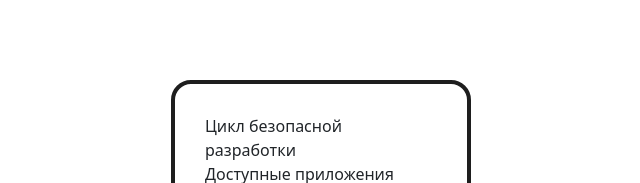
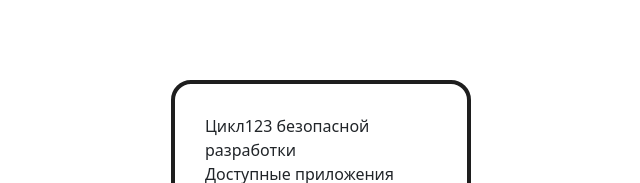
Before and after one commit to maksim312321/sdl_frontend, a website built with webpack: page src/frontend/index.html in a window 1280 px wide. Shown: the top 183 px of the page, 319-959 px from the left. Built offline with nearby package versions, Linux system fonts and the light colour scheme.

Commit message:
test commit with webpack commands

```diff
--- a/src/backend/index.js
+++ b/src/backend/index.js
@@ -1,7 +1,6 @@
 #!/usr/bin/env node
 import express from 'express';
 import path from 'path';
-import mysql from 'mysql';
 import authRouter from './auth/authRouter.js';
 import authMiddleware from './middleware/authMiddleware.js';
 import cookieParser from 'cookie-parser';
--- a/src/frontend/index.html
+++ b/src/frontend/index.html
@@ -14,7 +14,7 @@
 <body>
     <div class="container">
         <div class="header">
-            Цикл безопасной разработки
+            Цикл123 безопасной разработки
         </div>
         <div class="body">
             <div class="apps__header">
```
Also changed, not shown: package.json (+7 -4 lines), 2 other files.
